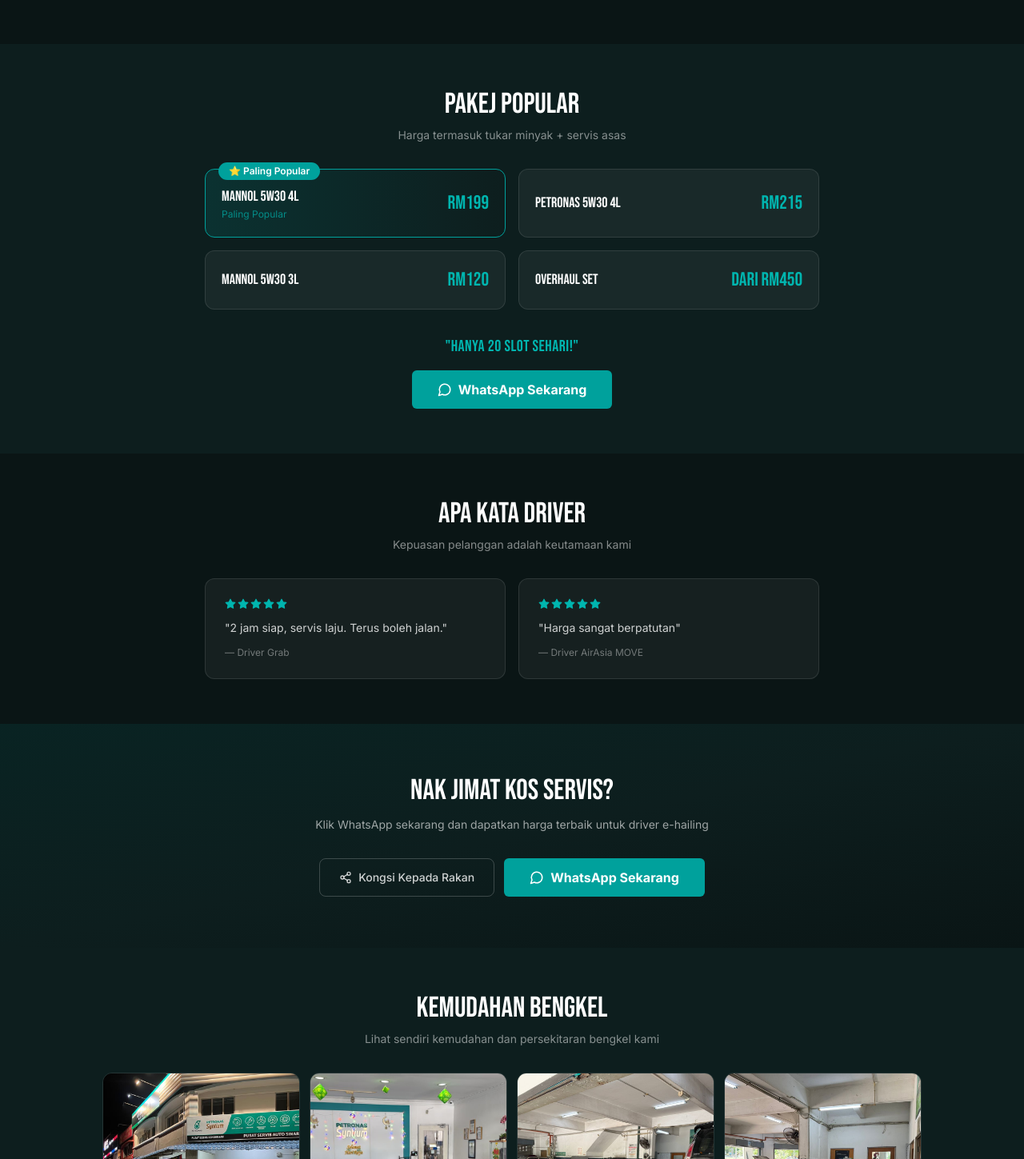
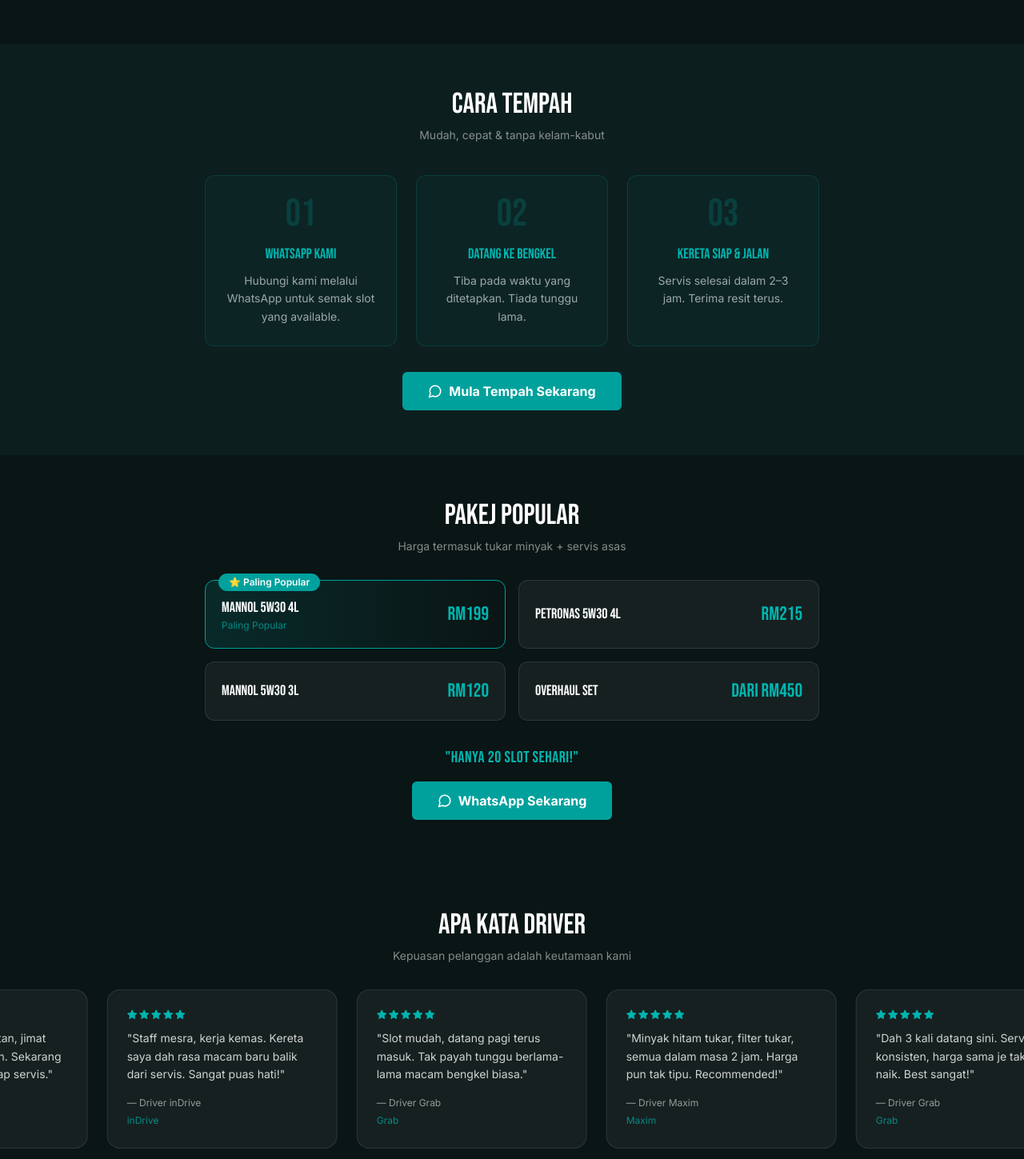
Before and after one commit to arreppp/AutoSinaran.my, a React (Vite) app: page / in a window 1280 px wide. Shown: the part 1221-2670 px from the top of the page at 80% size. Built offline with nearby package versions, Linux system fonts and the light colour scheme; no server answers; what @react-pdf/renderer would draw is missing.

Commit message:
Update LandingPage.tsx

```diff
--- a/src/pages/LandingPage.tsx
+++ b/src/pages/LandingPage.tsx
@@ -1,4 +1,5 @@
 import { CheckCircle2, Star, AlertCircle, Wrench, Clock, Share2, MessageCircle, MapPin, Phone } from 'lucide-react'
+import { useRef } from 'react'
 import Navbar from '@/components/layout/Navbar'
 import Footer from '@/components/layout/Footer'
 import { Button } from '@/components/ui/button'
@@ -27,9 +28,58 @@
 ]
 
 const testimonials = [
-  { text: '2 jam siap, servis laju. Terus boleh jalan.', author: 'Driver Grab' },
-  { text: 'Harga sangat berpatutan', author: 'Driver AirAsia MOVE' },
+  { text: '2 jam siap, servis laju. Terus boleh jalan. Tak payah tunggu lama, terus boleh pickup penumpang.', author: 'Driver Grab', platform: 'Grab' },
+  { text: 'Harga sangat berpatutan, jimat berbanding bengkel lain. Sekarang saya datang sini je setiap servis.', author: 'Driver AirAsia MOVE', platform: 'AirAsia MOVE' },
+  { text: 'Staff mesra, kerja kemas. Kereta saya dah rasa macam baru balik dari servis. Sangat puas hati!', author: 'Driver inDrive', platform: 'inDrive' },
+  { text: 'Slot mudah, datang pagi terus masuk. Tak payah tunggu berlama-lama macam bengkel biasa.', author: 'Driver Grab', platform: 'Grab' },
+  { text: 'Minyak hitam tukar, filter tukar, semua dalam masa 2 jam. Harga pun tak tipu. Recommended!', author: 'Driver Maxim', platform: 'Maxim' },
+  { text: 'Dah 3 kali datang sini. Servis konsisten, harga sama je tak naik-naik. Best sangat!', author: 'Driver Grab', platform: 'Grab' },
+  { text: 'Lepas servis kat sini, kereta rasa lebih ringan dan jimat minyak sikit. Memang berbaloi!', author: 'Driver AirAsia MOVE', platform: 'AirAsia MOVE' },
 ]
+
+function TestimonialCarousel() {
+  const trackRef = useRef<HTMLDivElement>(null)
+
+  return (
+    <div className="overflow-hidden w-screen">
+      <style>{`
+        @keyframes marquee {
+          0%   { transform: translateX(0); }
+          100% { transform: translateX(-50%); }
+        }
+        .marquee-track {
+          display: flex;
+          width: max-content;
+          animation: marquee 28s linear infinite;
+        }
+        .marquee-track:hover {
+          animation-play-state: paused;
+        }
+      `}</style>
+      <div ref={trackRef} className="marquee-track">
+        {[...testimonials, ...testimonials].map((t, i) => (
+          <div
+            key={i}
+            className="w-72 shrink-0 mx-3 p-6 rounded-2xl border border-white/10 bg-white/5 flex flex-col justify-between"
+          >
+            <div>
+              <div className="flex gap-0.5 mb-3">
+                {Array.from({ length: 5 }).map((_, s) => (
+                  <Star key={s} size={13} className="text-amber-400 fill-amber-400" />
+                ))}
+              </div>
+              <p className="text-white/80 text-sm leading-relaxed mb-4">"{t.text}"</p>
+            </div>
+            <div>
+              <p className="text-white/55 text-xs">— {t.author}</p>
+              <span className="text-amber-400/70 text-xs">{t.platform}</span>
+            </div>
+          </div>
+        ))}
+      </div>
+    </div>
+  )
+}
 
 export default function LandingPage() {
   const handleShare = async () => {
@@ -51,7 +101,11 @@
 
       {/* Hero */}
       <section className="pt-28 pb-20 px-4 relative overflow-hidden">
-        <div className="absolute inset-0 bg-gradient-to-br from-[#0A1515] via-[#0D1E1E] to-[#0A1515]" />
+        <div
+          className="absolute inset-0 bg-cover bg-center bg-no-repeat"
+          style={{ backgroundImage: "url('/herobackground.jpeg')" }}
+        />
+        <div className="absolute inset-0 bg-[#0A1515]/75" />
         <div
           className="absolute top-0 right-0 w-96 h-96 rounded-full opacity-10"
           style={{ background: 'radial-gradient(circle, #00A19C 0%, transparent 70%)' }}
@@ -135,8 +189,37 @@
         </div>
       </section>
 
+      {/* Cara Tempah */}
+      <section id="how-it-works" className="py-14 px-4 bg-[#0D1E1E]">
+        <div className="max-w-3xl mx-auto">
+          <h2 className="font-heading text-3xl sm:text-4xl text-center mb-2">CARA TEMPAH</h2>
+          <p className="text-center text-white/50 mb-10 text-sm">Mudah, cepat & tanpa kelam-kabut</p>
+          <div className="grid grid-cols-1 sm:grid-cols-3 gap-6">
+            {[
+              { step: '01', title: 'WhatsApp Kami', desc: 'Hubungi kami melalui WhatsApp untuk semak slot yang available.' },
+              { step: '02', title: 'Datang Ke Bengkel', desc: 'Tiba pada waktu yang ditetapkan. Tiada tunggu lama.' },
+              { step: '03', title: 'Kereta Siap & Jalan', desc: 'Servis selesai dalam 2–3 jam. Terima resit terus.' },
+            ].map(({ step, title, desc }) => (
+              <div key={step} className="relative flex flex-col items-center text-center p-6 rounded-xl border border-amber-500/20 bg-amber-500/5">
+                <span className="font-heading text-5xl text-amber-400/20 mb-3">{step}</span>
+                <h3 className="font-heading text-lg mb-2 text-amber-400">{title}</h3>
+                <p className="text-white/60 text-sm leading-relaxed">{desc}</p>
+              </div>
+            ))}
+          </div>
+          <div className="flex justify-center mt-8">
+            <a href={WA_LINK} target="_blank" rel="noreferrer">
+              <Button size="lg" className="font-bold">
+                <MessageCircle size={18} className="mr-2" />
+                Mula Tempah Sekarang
+              </Button>
+            </a>
+          </div>
+        </div>
+      </section>
+
       {/* Pakej Popular */}
-      <section id="packages" className="py-14 px-4 bg-[#0D1E1E]">
+      <section id="packages" className="py-14 px-4 bg-[#0A1515]">
         <div className="max-w-3xl mx-auto">
           <h2 className="font-heading text-3xl sm:text-4xl text-center mb-2">PAKEJ POPULAR</h2>
           <p className="text-center text-white/50 mb-8 text-sm">Harga termasuk tukar minyak + servis asas</p>
@@ -178,24 +261,10 @@
       </section>
 
       {/* Testimonials */}
-      <section className="py-14 px-4">
-        <div className="max-w-3xl mx-auto">
-          <h2 className="font-heading text-3xl sm:text-4xl text-center mb-2">APA KATA DRIVER</h2>
-          <p className="text-center text-white/50 mb-8 text-sm">Kepuasan pelanggan adalah keutamaan kami</p>
-          <div className="grid grid-cols-1 sm:grid-cols-2 gap-4">
-            {testimonials.map(({ text, author }) => (
-              <div key={author} className="p-6 rounded-xl border border-white/10 bg-white/5">
-                <div className="flex gap-0.5 mb-3">
-                  {Array.from({ length: 5 }).map((_, i) => (
-                    <Star key={i} size={14} className="text-amber-400 fill-amber-400" />
-                  ))}
-                </div>
-                <p className="text-white/80 text-sm leading-relaxed mb-3">"{text}"</p>
-                <p className="text-white/40 text-xs">— {author}</p>
-              </div>
-            ))}
-          </div>
-        </div>
+      <section className="py-14">
+        <h2 className="font-heading text-3xl sm:text-4xl text-center mb-2 px-4">APA KATA DRIVER</h2>
+        <p className="text-center text-white/50 mb-8 text-sm px-4">Kepuasan pelanggan adalah keutamaan kami</p>
+        <TestimonialCarousel />
       </section>
 
       {/* Final CTA */}
```
